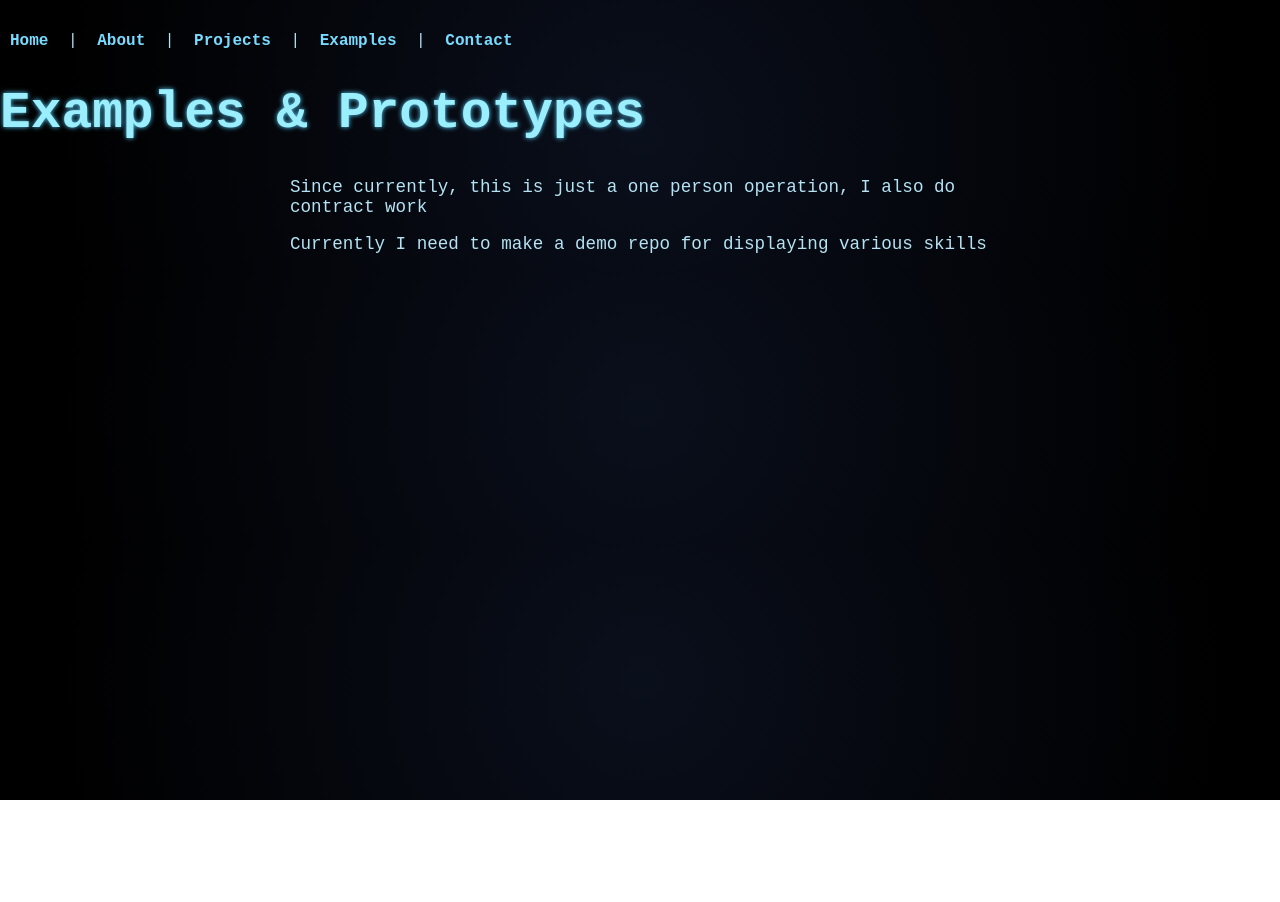
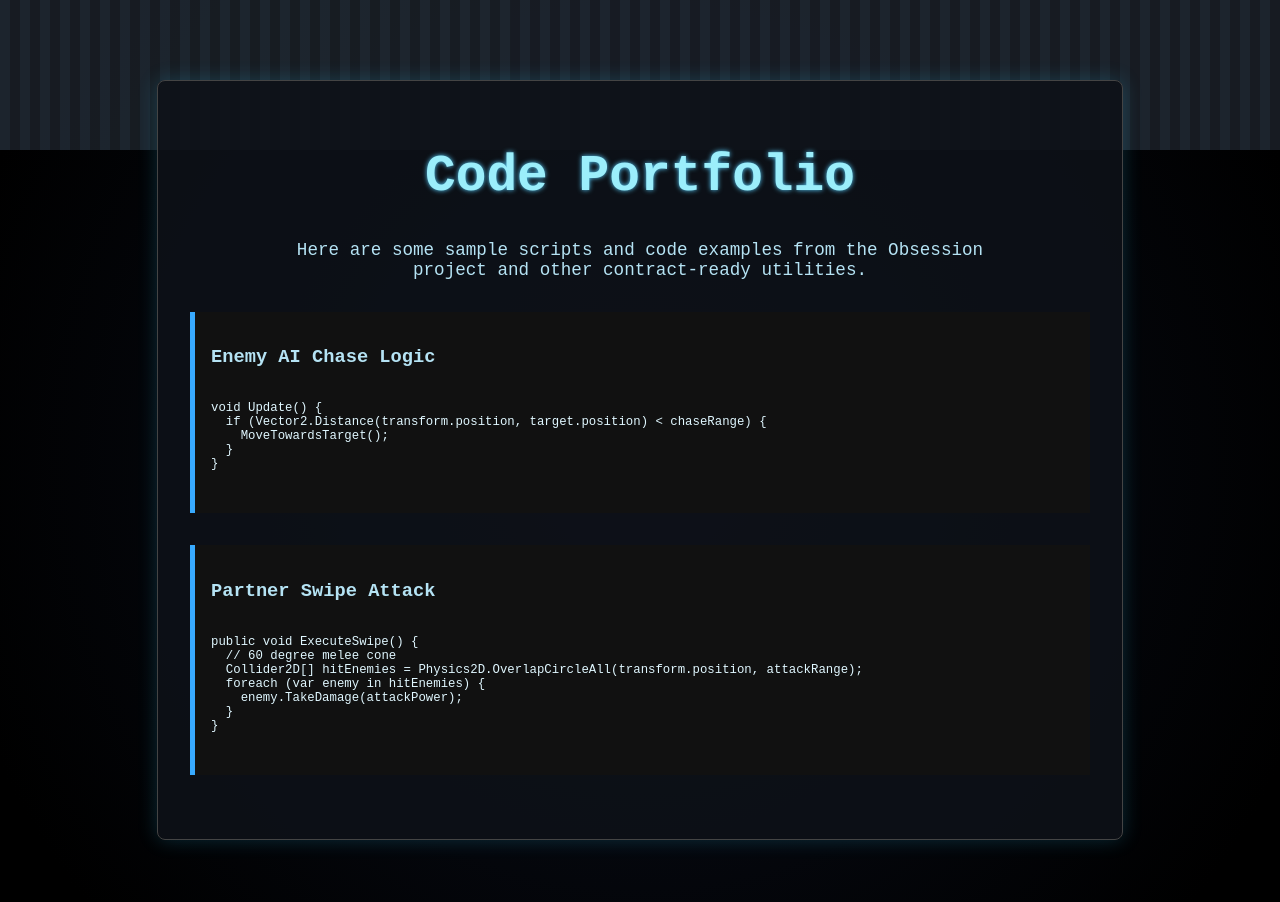
Before and after one commit to King-Peachy/king-peachy.github.io, a plain HTML site: page examples.html in a window 1280 px wide. Before the commit the page ends 800 px from the top, so only its background shows below. Drawn offline with Linux system fonts and the light colour scheme.

Commit message:
Update examples.html

```diff
--- a/examples.html
+++ b/examples.html
@@ -2,19 +2,36 @@
 <html lang="en">
 <head>
   <meta charset="UTF-8" />
-  <title>Examples - Noodle Games</title>
+  <title>Code Portfolio | Noodle Games</title>
   <link rel="stylesheet" href="style.css" />
 </head>
 <body>
-  <nav>
-    <a href="index.html">Home</a> |
-    <a href="about.html">About</a> |
-    <a href="projects.html">Projects</a> |
-    <a href="examples.html">Examples</a> |
-    <a href="contact.html">Contact</a>
-  </nav>
-  <h1>Examples & Prototypes</h1>
-  <p>Since currently, this is just a one person operation, I also do contract work</p>
-  <p>Currently I need to make a demo repo for displaying various skills</p>
+  <div class="glitch-bg"></div>
+  <div class="container">
+    <h1>Code Portfolio</h1>
+    <p>Here are some sample scripts and code examples from the Obsession project and other contract-ready utilities.</p>
+    <div class="code-example">
+      <h3>Enemy AI Chase Logic</h3>
+      <pre><code>
+void Update() {
+  if (Vector2.Distance(transform.position, target.position) &lt; chaseRange) {
+    MoveTowardsTarget();
+  }
+}
+      </code></pre>
+    </div>
+    <div class="code-example">
+      <h3>Partner Swipe Attack</h3>
+      <pre><code>
+public void ExecuteSwipe() {
+  // 60 degree melee cone
+  Collider2D[] hitEnemies = Physics2D.OverlapCircleAll(transform.position, attackRange);
+  foreach (var enemy in hitEnemies) {
+    enemy.TakeDamage(attackPower);
+  }
+}
+      </code></pre>
+    </div>
+  </div>
 </body>
 </html>
```
